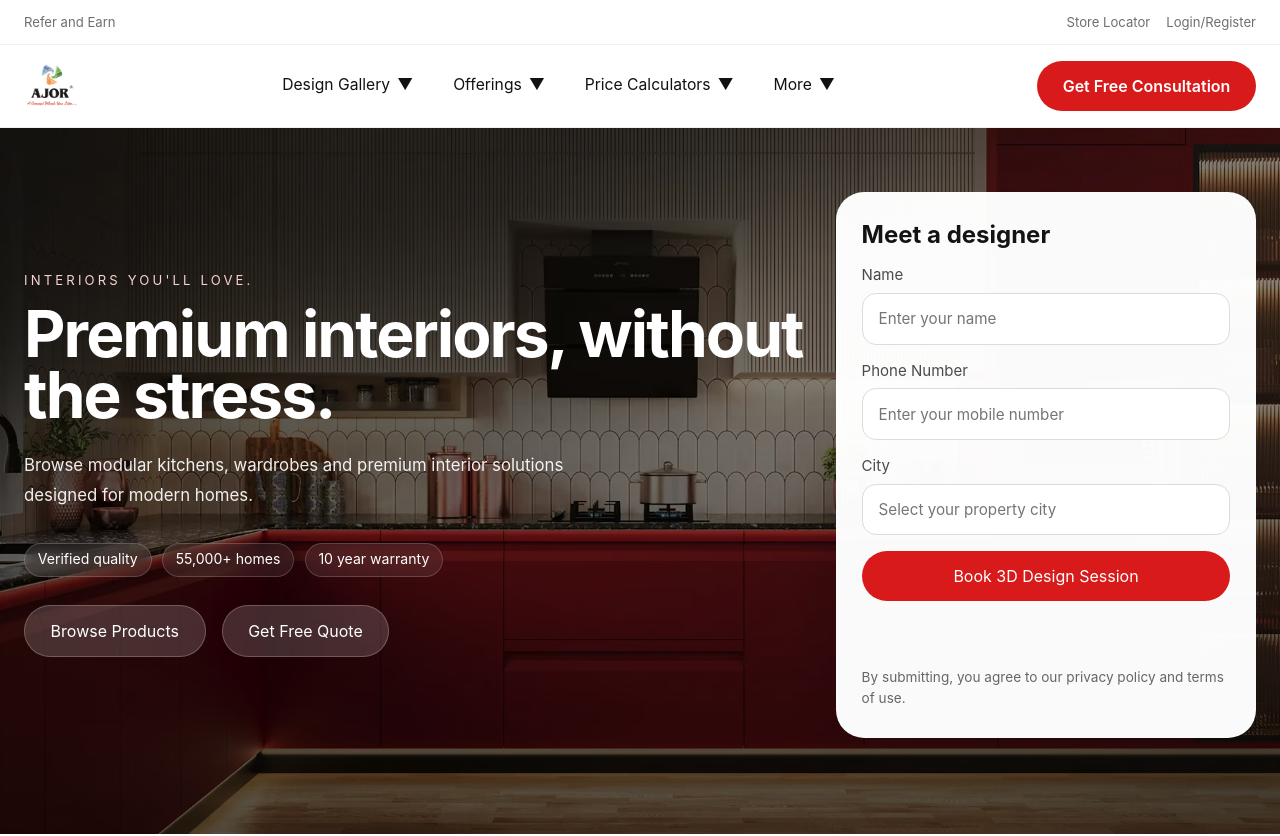
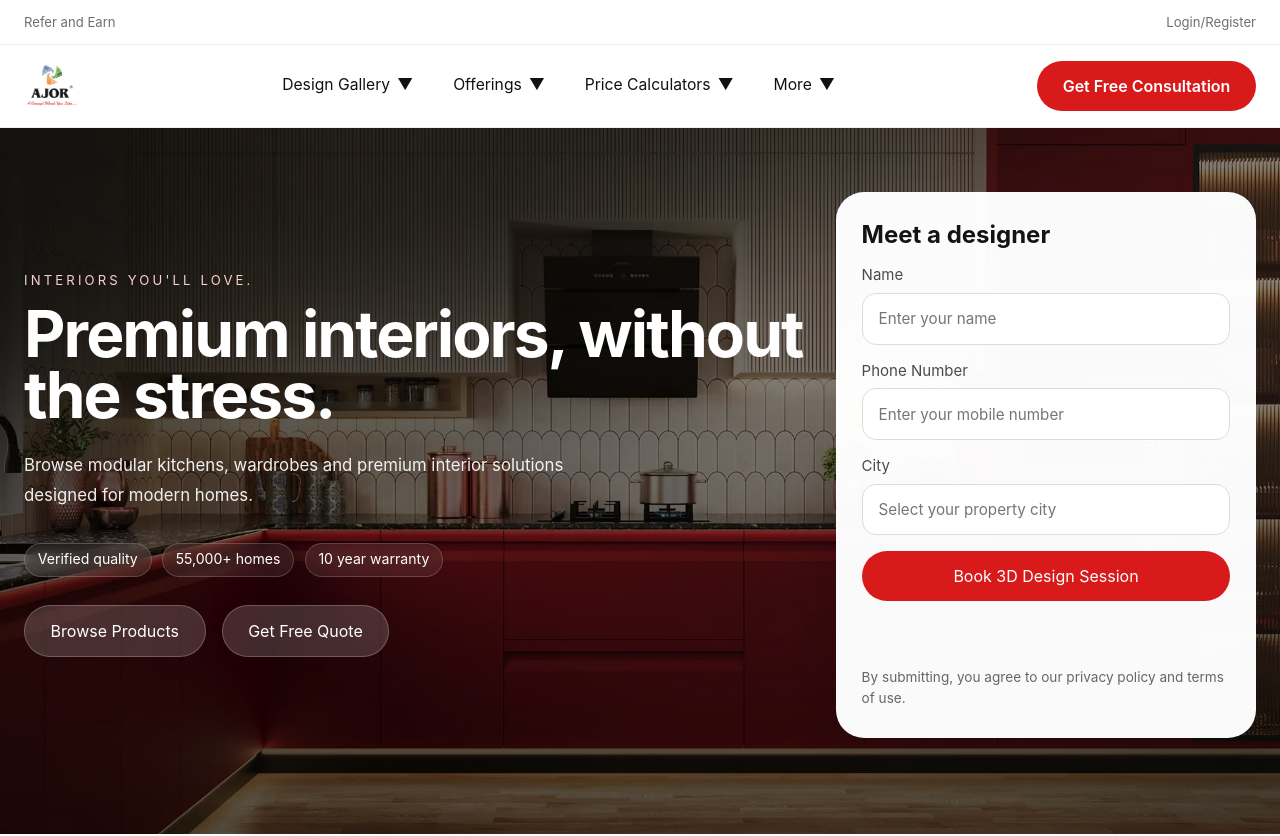
Before and after one commit to ajor-2002/Ajor_Interio, a website: page index.html in a window 1280 px wide. Shown: the top 836 px of the page. Drawn offline with Linux system fonts and the light colour scheme.

Commit message:
remove locater

```diff
--- a/index.html
+++ b/index.html
@@ -20,7 +20,7 @@
         </div>
         <div class="top-actions">
 
-          <a href="pages/contact.html" class="top-link">Store Locator</a>
+
           <a href="pages/contact.html" class="top-link">Login/Register</a>
         </div>
       </div>
```
